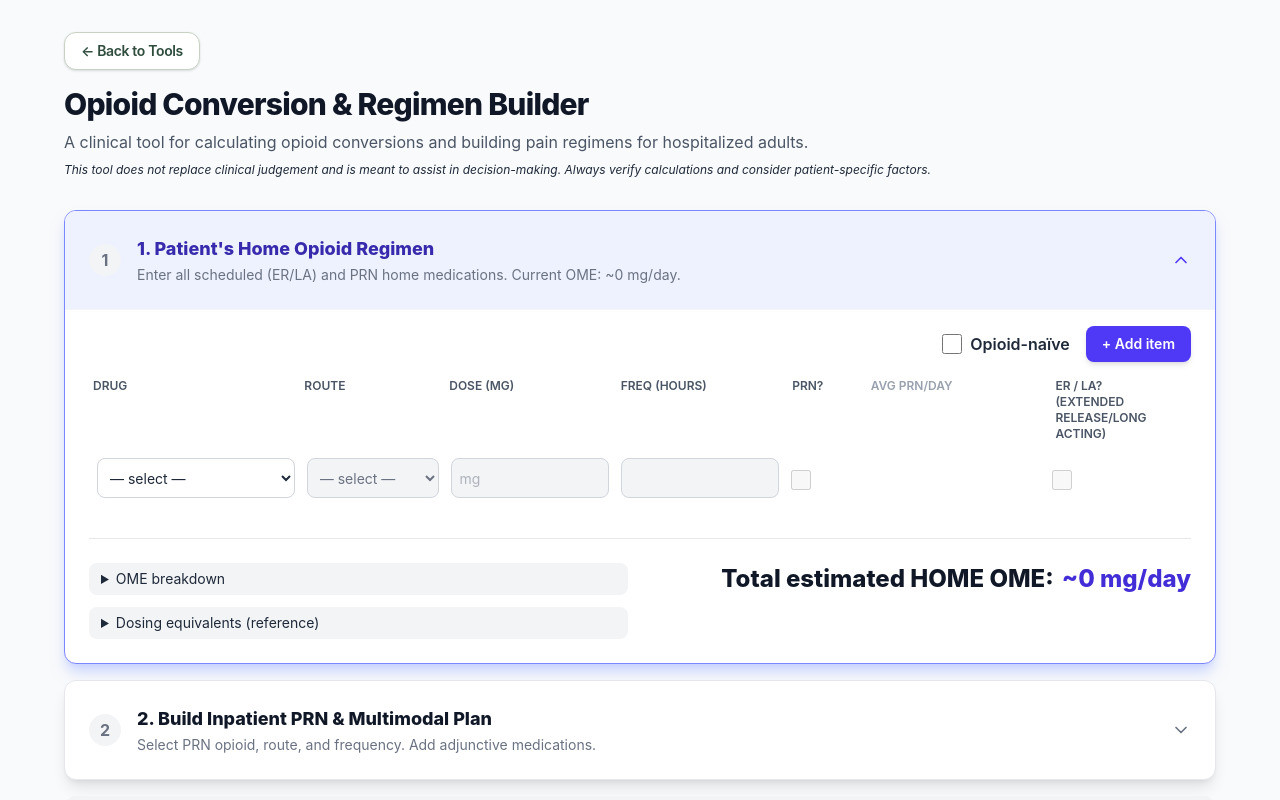
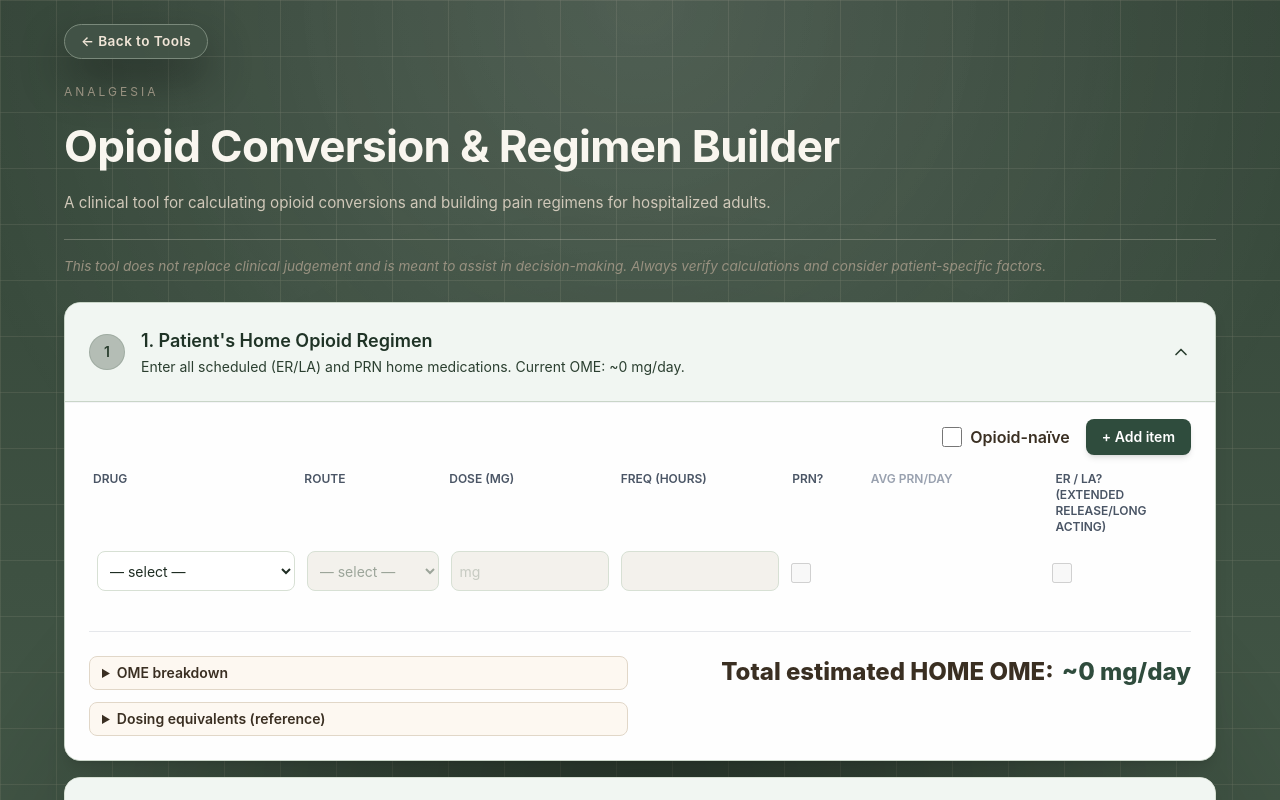
Before and after one commit to NotoMD-dev/notomed-site, a Next.js app: page /tools/opioid-calc in a window 1280 px wide. Shown: the top 800 px of the page. Built offline with nearby package versions, Linux system fonts and the light colour scheme.

Commit message:
Fix pre-op Link import

```diff
--- a/src/app/globals.css
+++ b/src/app/globals.css
@@ -44,6 +44,40 @@
   --pill-bg: #435447;
   --pill-border: #7a897b;
   --pill-text: #f0e5d7;
+
+  --tool-back-bg: rgba(67, 84, 71, 0.95);
+  --tool-back-border: #7a897b;
+  --tool-back-text: #f0e5d7;
+  --tool-header-divider: rgba(240, 229, 215, 0.25);
+  --tool-panel-header-bg: var(--hero-tone-sage-surface);
+  --tool-panel-header-hover: #e6efe8;
+  --tool-panel-header-border: var(--hero-tone-sage-border);
+  --tool-panel-header-text: var(--hero-tone-sage-title);
+  --tool-panel-header-subtext: var(--hero-tone-sage-body);
+
+  --hero-tone-sage-surface: #f1f6f2;
+  --hero-tone-sage-border: #c9d5c8;
+  --hero-tone-sage-title: #1f3326;
+  --hero-tone-sage-body: #2b3f30;
+  --hero-tone-sage-muted: #4c6052;
+
+  --hero-tone-pear-surface: #fdf8f1;
+  --hero-tone-pear-border: #eadfcd;
+  --hero-tone-pear-title: #3a2f22;
+  --hero-tone-pear-body: #4b3f31;
+  --hero-tone-pear-muted: #8c7560;
+
+  --hero-tone-rose-surface: #fdf5f6;
+  --hero-tone-rose-border: #f0d7dd;
+  --hero-tone-rose-title: #3c262b;
+  --hero-tone-rose-body: #4f3037;
+  --hero-tone-rose-muted: #a06a73;
+
+  --hero-tone-dusk-surface: #ecf1ee;
+  --hero-tone-dusk-border: #c4d0c8;
+  --hero-tone-dusk-title: #142820;
+  --hero-tone-dusk-body: #1f3329;
+  --hero-tone-dusk-muted: #52645b;
 }
 
 :root[data-theme="light"] {
@@ -85,6 +119,40 @@
   --pill-bg: #d8c8b0;
   --pill-border: #b7a88f;
   --pill-text: #2f271d;
+
+  --tool-back-bg: rgba(83, 101, 88, 0.15);
+  --tool-back-border: #748a78;
+  --tool-back-text: #2f271d;
+  --tool-header-divider: rgba(32, 25, 19, 0.15);
+  --tool-panel-header-bg: var(--hero-tone-sage-surface);
+  --tool-panel-header-hover: #dce8e0;
+  --tool-panel-header-border: var(--hero-tone-sage-border);
+  --tool-panel-header-text: var(--hero-tone-sage-title);
+  --tool-panel-header-subtext: var(--hero-tone-sage-body);
+
+  --hero-tone-sage-surface: #f1f6f2;
+  --hero-tone-sage-border: #c9d5c8;
+  --hero-tone-sage-title: #1f3326;
+  --hero-tone-sage-body: #2b3f30;
+  --hero-tone-sage-muted: #4c6052;
+
+  --hero-tone-pear-surface: #fdf8f1;
+  --hero-tone-pear-border: #eadfcd;
+  --hero-tone-pear-title: #3a2f22;
+  --hero-tone-pear-body: #4b3f31;
+  --hero-tone-pear-muted: #8c7560;
+
+  --hero-tone-rose-surface: #fdf5f6;
+  --hero-tone-rose-border: #f0d7dd;
+  --hero-tone-rose-title: #3c262b;
+  --hero-tone-rose-body: #4f3037;
+  --hero-tone-rose-muted: #a06a73;
+
+  --hero-tone-dusk-surface: #ecf1ee;
+  --hero-tone-dusk-border: #c4d0c8;
+  --hero-tone-dusk-title: #142820;
+  --hero-tone-dusk-body: #1f3329;
+  --hero-tone-dusk-muted: #52645b;
 }
 
 @theme inline {
@@ -203,6 +271,92 @@ body {
   color: var(--accent-hover);
 }
 
+.tool-shell {
+  min-height: 100vh;
+  color: var(--text-primary);
+}
+
+.tool-back-link {
+  display: inline-flex;
+  align-items: center;
+  gap: 0.5rem;
+  border-radius: 999px;
+  border: 1px solid var(--tool-back-border);
+  background-color: var(--tool-back-bg);
+  padding: 0.4rem 1rem;
+  font-size: 0.85rem;
+  font-weight: 600;
+  letter-spacing: 0.03em;
+  color: var(--tool-back-text);
+  text-decoration: none;
+  box-shadow: 0 20px 45px rgba(0, 0, 0, 0.35);
+  transition: border-color 0.2s ease, color 0.2s ease, transform 0.2s ease;
+}
+
+.tool-back-link:hover {
+  border-color: var(--accent);
+  color: var(--accent-hover);
+  transform: translateY(-1px);
+}
+
+
+.tool-header {
+  padding: 0;
+}
+
+.tool-header-aside {
+  color: var(--text-body);
+}
+
+.tool-header-title {
+  font-size: clamp(2rem, 4vw, 2.75rem);
+  font-weight: 700;
+  letter-spacing: -0.015em;
+  color: var(--text-heading);
+}
+
+.tool-header-eyebrow {
+  font-size: 0.75rem;
+  text-transform: uppercase;
+  letter-spacing: 0.25em;
+  color: var(--text-muted);
+}
+
+.tool-header-copy,
+.tool-header-footnote {
+  color: var(--text-body);
+  font-size: 0.95rem;
+  line-height: 1.6;
+}
+
+.tool-header-footnote {
+  margin-top: 1.5rem;
+  border-top: 1px solid var(--tool-header-divider);
+  padding-top: 1rem;
+  font-size: 0.85rem;
+  font-style: italic;
+  color: var(--text-muted);
+}
+
+.tool-module-header {
+  background-color: var(--tool-panel-header-bg);
+  border-bottom: 1px solid var(--tool-panel-header-border);
+  color: var(--tool-panel-header-text);
+}
+
+button.tool-module-header:hover {
+  background-color: var(--tool-panel-header-hover);
+}
+
+.tool-module-title {
+  color: var(--tool-panel-header-text);
+}
+
+.tool-module-subtext,
+.tool-module-icon {
+  color: var(--tool-panel-header-subtext);
+}
+
 /* Light theme overrides for legacy utility classes still using fixed colors */
 :root[data-theme="light"] .text-\[\#f9f6ef\] {
   color: var(--text-heading) !important;
--- a/src/app/tools/hypona-calc/client-page.tsx
+++ b/src/app/tools/hypona-calc/client-page.tsx
@@ -1,7 +1,7 @@
 "use client";
 
 import React, { useMemo, useState } from "react";
-import Link from "next/link";
+import ToolPageShell from "@/components/ToolPageShell";
 import AiPlanPanel from "@/components/AiPlanPanel";
 import type { StructuredData } from "@/lib/getAIPlan";
 import {
@@ -411,7 +411,7 @@ function computeAssessment(
    UI PRIMITIVES
    ========================= */
 
-   function Section({
+  function Section({
     title,
     icon,
     children,
@@ -422,12 +422,10 @@ function computeAssessment(
   }) {
     return (
       <div className="rounded-2xl border border-[#d7e0d4] bg-white shadow-sm mb-6 overflow-hidden">
-        {/* taller top bar */}
-        <div className="flex items-center gap-3 px-5 py-4 bg-[#eef2ed]/70 border-b border-[#d7e0d4]">
-          {icon ? <span className="text-[#355a45] text-lg">{icon}</span> : null}
-          <h2 className="text-sm font-semibold text-gray-900">{title}</h2>
+        <div className="tool-module-header flex items-center gap-3 px-5 py-4">
+          {icon ? <span className="tool-module-icon text-lg">{icon}</span> : null}
+          <h2 className="tool-module-title text-sm font-semibold tracking-wide uppercase">{title}</h2>
         </div>
-        {/* body with a little extra top space */}
         <div className="p-5 pt-6">{children}</div>
       </div>
     );
@@ -682,7 +680,7 @@ function HyponatremiaAppContent() {
   };
 
   return (
-    <main className="max-w-5xl mx-auto px-6 pb-10">
+    <main className="px-4 pb-10 sm:px-6">
       <div className="grid md:grid-cols-2 gap-6">
         {/* LEFT PANEL */}
         <div className="md:col-span-1">
@@ -995,32 +993,22 @@ function HyponatremiaAppContent() {
 
 export default function HyponatremiaPage() {
   return (
-    <div className="min-h-screen bg-gray-50 font-sans text-gray-800">
-      {/* BACK BUTTON */}
-      <div className="mx-auto mb-4 max-w-5xl px-6 pt-6">
-        <Link
-          href="/tools"
-          className="inline-flex items-center gap-2 rounded-xl border border-[#c7d2c5] bg-white px-4 py-2 text-sm font-semibold tracking-tight text-[#2f4c3d] shadow-sm transition hover:border-[#9eb39f] hover:bg-[#eef2ed]"
-        >
-          ← Back to Tools
-        </Link>
-      </div>
-
-      {/* HEADER */}
-      <header className="mx-auto mb-8 max-w-5xl px-6">
-        <h1 className="text-3xl font-extrabold tracking-tight text-gray-900">
-          Hyponatremia Calculator — v4.1
-        </h1>
-        <p className="mt-2 text-base text-gray-600">
-          A guided clinical tool for evaluating low sodium with safety guardrails.
+    <ToolPageShell
+      title="Hyponatremia Calculator — v4.1"
+      eyebrow="Electrolytes"
+      description={
+        <p>A guided clinical tool for evaluating low sodium with safety guardrails.</p>
+      }
+      footnote={
+        <p>
+          This tool does not replace clinical judgement and is meant to assist in decision-making. Always verify
+          calculations and consider patient-specific factors.
         </p>
-        <p className="mt-2 text-xs italic text-gray-800">
-          This tool does not replace clinical judgement and is meant to assist in decision-making.
-          Always verify calculations and consider patient-specific factors.
-        </p>
-      </header>
-
+      }
+      maxWidthClass="max-w-5xl"
+      bodyClassName="mx-auto max-w-5xl"
+    >
       <HyponatremiaAppContent />
-    </div>
+    </ToolPageShell>
   );
 }
--- a/src/app/tools/opioid-calc/client-page.tsx
+++ b/src/app/tools/opioid-calc/client-page.tsx
@@ -2,7 +2,7 @@
 "use client";
 
 import React, { useState } from "react";
-import Link from "next/link";
+import ToolPageShell from "@/components/ToolPageShell";
 import { RegimenProvider, useRegimenContext } from "@/context/RegimenContext";
 import { HomeRegimenInput } from "@/components/HomeRegimenInput";
 import { PRNSuggestionTable } from "@/components/PRNSuggestionTable";
@@ -20,13 +20,20 @@ function AppContent() {
   const { ome, opioidNaive } = useRegimenContext();
   const [activeStep, setActiveStep] = useState(1);
   const [showQuick, setShowQuick] = useState(false);
+  const toggleQuick = () => setShowQuick((prev) => !prev);
+  const handleQuickKeyDown = (event: React.KeyboardEvent<HTMLDivElement>) => {
+    if (event.key === "Enter" || event.key === " ") {
+      event.preventDefault();
+      toggleQuick();
+    }
+  };
 
   // Logic to determine if a step is complete (gates the next step)
   const isStep1Complete = opioidNaive || ome > 0;
   const isStep2Complete = isStep1Complete;
 
   return (
-    <div className="max-w-6xl mx-auto space-y-4">
+    <div className="space-y-4">
       {/* 1. Home Regimen (Step 1) */}
       <AccordionStep
         step={1}
@@ -77,22 +84,31 @@ function AppContent() {
 
       {/* Quick Converter - Secondary Tool */}
       <div
-        className={`bg-white rounded-xl shadow-lg border transition-all duration-300 ${
-          showQuick ? "border-[#8aa291] shadow-[0_14px_36px_rgba(63,107,83,0.18)]" : "border-gray-200"
+        className={`rounded-2xl border bg-white/95 shadow-sm overflow-hidden transition-all duration-300 ${
+          showQuick
+            ? "border-[color:var(--tool-panel-header-border)] shadow-[0_18px_50px_rgba(12,18,15,0.35)]"
+            : "border-[#d7e0d4]"
         }`}
       >
         <div
-          className="w-full flex items-center justify-between p-6 hover:bg-gray-50 cursor-pointer"
-          onClick={() => setShowQuick(!showQuick)}
+          role="button"
+          tabIndex={0}
+          aria-expanded={showQuick}
+          onClick={toggleQuick}
+          onKeyDown={handleQuickKeyDown}
+          className="tool-module-header flex items-center justify-between px-6 py-5 cursor-pointer"
         >
-          <h3 className="text-lg font-extrabold text-gray-900">
-            Quick Opioid-to-Opioid Converter
-          </h3>
+          <div>
+            <h3 className="tool-module-title text-lg font-semibold">Quick Opioid-to-Opioid Converter</h3>
+            <p className="tool-module-subtext mt-0.5 text-sm">
+              Lightweight panel for one-off opioid conversions.
+            </p>
+          </div>
           <Switch checked={showQuick} onChange={setShowQuick} />
         </div>
 
         {showQuick && (
-          <div className="p-6 pt-4 border-t border-gray-100">
+          <div className="border-t border-gray-100 bg-white/95 p-6 pt-4">
             <QuickConvert />
           </div>
         )}
@@ -104,34 +120,22 @@ function AppContent() {
 export default function OpioidConversionPage() {
   return (
     <RegimenProvider>
-      <div className="min-h-screen bg-gray-50 p-4 sm:p-6 lg:p-8 font-sans text-gray-800">
-        {/* BACK BUTTON (top-left, like About) */}
-        <div className="mx-auto mb-4 max-w-6xl">
-          <Link
-            href="/tools"
-            className="inline-flex items-center gap-2 rounded-xl border border-[#c7d2c5] bg-white px-4 py-2 text-sm font-semibold tracking-tight text-[#2f4c3d] shadow-sm transition hover:border-[#9eb39f] hover:bg-[#eef2ed]"
-          >
-            ← Back to Tools
-          </Link>
-        </div>
-
-        {/* HEADER */}
-        <header className="max-w-6xl mx-auto mb-8">
-          <h1 className="text-3xl font-extrabold text-gray-900 tracking-tight">
-            Opioid Conversion &amp; Regimen Builder
-          </h1>
-          <p className="mt-2 text-base text-gray-600">
-            A clinical tool for calculating opioid conversions and building pain regimens for
-            hospitalized adults.
+      <ToolPageShell
+        title="Opioid Conversion & Regimen Builder"
+        eyebrow="Analgesia"
+        description={
+          <p>A clinical tool for calculating opioid conversions and building pain regimens for hospitalized adults.</p>
+        }
+        footnote={
+          <p>
+            This tool does not replace clinical judgement and is meant to assist in decision-making. Always verify calculations
+            and consider patient-specific factors.
           </p>
-          <p className="text-xs text-gray-800 italic mt-2">
-            This tool does not replace clinical judgement and is meant to assist in decision-making.
-            Always verify calculations and consider patient-specific factors.
-          </p>
-        </header>
-
+        }
+        bodyClassName="space-y-6"
+      >
         <AppContent />
-      </div>
+      </ToolPageShell>
     </RegimenProvider>
   );
 }
--- a/src/components/AccordionStep.tsx
+++ b/src/components/AccordionStep.tsx
@@ -14,8 +14,10 @@ interface AccordionStepProps {
 }
 
 const statusClasses = {
-  complete: "bg-green-100 text-green-700",
-  incomplete: "bg-gray-100 text-gray-500",
+  complete:
+    "bg-[color:rgba(210,126,88,0.2)] text-[color:var(--accent)] border border-[color:rgba(210,126,88,0.35)]",
+  incomplete:
+    "bg-[color:rgba(67,84,71,0.35)] text-[color:var(--tool-panel-header-subtext)] border border-[color:rgba(122,137,123,0.35)]",
 };
 
 export function AccordionStep({
@@ -31,43 +33,45 @@ export function AccordionStep({
 
   return (
     <div
-      className={`bg-white rounded-xl shadow-lg border transition-all duration-300 overflow-hidden ${
-        isOpen ? 'border-indigo-400 shadow-indigo-200' : 'border-gray-200'
+      className={`rounded-2xl border bg-white/95 shadow-lg transition-all duration-300 overflow-hidden ${
+        isOpen
+          ? 'border-[color:var(--tool-panel-header-border)] shadow-[0_18px_50px_rgba(12,18,15,0.35)]'
+          : 'border-[#d7e0d4]'
       }`}
     >
       {/* HEADER */}
       <button
         onClick={onToggle}
-        className={`w-full flex items-center justify-between p-6 transition-colors duration-200 ${
-          isOpen ? 'bg-indigo-50 hover:bg-indigo-100' : 'hover:bg-gray-50'
+        className={`tool-module-header w-full flex items-center justify-between p-6 transition-colors duration-200 ${
+          isOpen ? 'shadow-[inset_0_1px_0_rgba(255,255,255,0.08)]' : ''
         }`}
         aria-expanded={isOpen}
       >
         <div className="flex items-center text-left">
           {/* STEP NUMBER & STATUS */}
-          <div className={`w-8 h-8 rounded-full flex items-center justify-center font-bold mr-4 shrink-0 ${statusClasses[currentStatus]}`}>
+          <div
+            className={`mr-4 flex h-9 w-9 shrink-0 items-center justify-center rounded-full text-sm font-semibold ${statusClasses[currentStatus]}`}
+          >
             {isComplete ? <Check size={18} /> : step}
           </div>
 
           <div>
-            <h2 className={`text-lg font-extrabold ${isOpen ? 'text-indigo-800' : 'text-gray-900'}`}>{title}</h2>
-            <p className="text-sm text-gray-500 mt-0.5">{subTitle}</p>
+            <h2 className="tool-module-title text-lg font-semibold">{title}</h2>
+            <p className="tool-module-subtext mt-0.5 text-sm">{subTitle}</p>
           </div>
         </div>
 
         {/* TOGGLE ICON */}
         <ChevronDown
-            className={`w-5 h-5 text-gray-500 transition-transform ${isOpen ? 'rotate-180 text-indigo-600' : ''}`}
+          className={`h-5 w-5 text-[color:var(--tool-panel-header-subtext)] transition-transform ${
+            isOpen ? 'rotate-180' : ''
+          }`}
         />
       </button>
 
       {/* CONTENT */}
       {/* Only render content if it's open */}
-      {isOpen && (
-        <div className="p-6 pt-4 border-t border-gray-100">
-          {children}
-        </div>
-      )}
+      {isOpen && <div className="border-t border-gray-100 bg-white/95 p-6 pt-4">{children}</div>}
     </div>
   );
 }
--- a/src/components/HomeRegimenInput.tsx
+++ b/src/components/HomeRegimenInput.tsx
@@ -21,9 +21,9 @@ export function HomeRegimenInput() {
 
   const isFentanyl = (drug?: Opioid) => drug === "fentanyl_tds";
   const inputClass =
-    "w-full h-10 px-2 py-2 border border-gray-300 rounded-lg bg-white text-gray-800 text-sm focus:ring-1 focus:ring-indigo-500 focus:border-indigo-500 transition-shadow disabled:bg-gray-100 disabled:text-gray-500";
+    "w-full h-10 px-2 py-2 border border-[#d7e0d4] rounded-lg bg-white text-[#1f2d23] text-sm focus:ring-1 focus:ring-[#c1d1c3] focus:border-[#7b9884] transition-shadow disabled:bg-[#f3f1ec] disabled:text-[#9ca59a]";
   const checkClass =
-    "form-checkbox h-5 w-5 rounded transition-colors text-indigo-600 focus:ring-indigo-500";
+    "form-checkbox h-5 w-5 rounded transition-colors text-[#3f6b53] focus:ring-[#c1d1c3] focus:ring-offset-0";
 
   // 8-column grid
   const rowGridStyle = {
@@ -32,6 +32,8 @@ export function HomeRegimenInput() {
   } as const;
 
   const buttonStyle = "px-4 py-2 text-sm font-semibold rounded-lg transition-colors shadow-md";
+  const detailSummaryClass =
+    "px-3 py-1.5 rounded-lg border border-[#e1d7c8] bg-[color:var(--hero-tone-pear-surface)] text-[color:var(--hero-tone-pear-title)] hover:bg-[#f8f2e8] cursor-pointer font-semibold";
   const removeButtonStyle =
     "p-1 border border-transparent text-red-500 rounded-md hover:bg-red-50 hover:border-red-300 transition-colors h-8 w-8 text-lg flex items-center justify-center";
 
@@ -40,10 +42,10 @@ export function HomeRegimenInput() {
       <div className="flex justify-between items-center gap-3 mb-4">
         {/* Removed redundant <h3> header */}
         <div className="flex items-center gap-4 ml-auto">
-          <label className="flex items-center gap-2 text-base font-semibold text-gray-800 cursor-pointer">
+          <label className="flex items-center gap-2 text-base font-semibold text-[color:var(--hero-tone-pear-title)] cursor-pointer">
             <input
               type="checkbox"
-              className="form-checkbox h-5 w-5 text-indigo-600 rounded focus:ring-indigo-500"
+              className="form-checkbox h-5 w-5 rounded focus:ring-[#c1d1c3] text-[#3f6b53]"
               checked={opioidNaive}
               onChange={(e) => setOpioidNaive(e.target.checked)}
             />
@@ -52,8 +54,8 @@ export function HomeRegimenInput() {
           <button
             type="button"
             className={`${buttonStyle} ${opioidNaive
-                ? "bg-gray-300 text-gray-600 cursor-not-allowed"
-                : "bg-indigo-600 hover:bg-indigo-700 text-white"
+                ? "bg-[#e0e5db] text-[#8b9688] cursor-not-allowed"
+                : "bg-[#2f4c3d] hover:bg-[#253c30] text-white"
               }`}
             onClick={addHomeRow}
             disabled={opioidNaive}
@@ -175,7 +177,7 @@ export function HomeRegimenInput() {
                     <input
                       disabled={opioidNaive || !r.drug || !!r.isER}
                       type="checkbox"
-                      className={`${checkClass} ${r.isER ? "text-gray-400" : "text-indigo-600"
+                      className={`${checkClass} ${r.isER ? "text-[#9ca59a]" : "text-[#3f6b53]"
                         }`}
                       checked={!!r.isPRN}
                       onChange={(e) =>
@@ -218,7 +220,7 @@ export function HomeRegimenInput() {
                     <input
                       disabled={opioidNaive || !r.drug || !!r.isPRN}
                       type="checkbox"
-                      className={`${checkClass} ${r.isPRN ? "text-gray-400" : "text-indigo-600"
+                      className={`${checkClass} ${r.isPRN ? "text-[#9ca59a]" : "text-[#3f6b53]"
                         }`}
                       checked={!!r.isER}
                       onChange={(e) =>
@@ -256,8 +258,8 @@ export function HomeRegimenInput() {
           <div className="grid grid-cols-1 lg:grid-cols-2 gap-6 items-start">
             {/* LEFT */}
             <div className="space-y-3">
-              <details className="text-sm">
-                <summary className="px-3 py-1.5 rounded-lg bg-gray-100 hover:bg-gray-200 cursor-pointer">
+              <details className="text-sm text-[color:var(--hero-tone-pear-title)]">
+                <summary className={detailSummaryClass}>
                   OME breakdown
                 </summary>
                 <ul className="mt-2 pl-5 list-disc space-y-1 text-gray-700">
@@ -265,8 +267,8 @@ export function HomeRegimenInput() {
                 </ul>
               </details>
 
-              <details className="text-sm">
-                <summary className="px-3 py-1.5 rounded-lg bg-gray-100 hover:bg-gray-200 cursor-pointer">
+              <details className="text-sm text-[color:var(--hero-tone-pear-title)]">
+                <summary className={detailSummaryClass}>
                   Dosing equivalents (reference)
                 </summary>
                 <div className="mt-2">
@@ -277,9 +279,9 @@ export function HomeRegimenInput() {
 
             {/* RIGHT */}
             <div className="flex lg:justify-end">
-              <div className="text-xl lg:text-2xl font-extrabold text-gray-900">
+              <div className="text-xl lg:text-2xl font-extrabold text-[color:var(--hero-tone-pear-title)]">
                 Total estimated HOME OME:
-                <span className="text-indigo-700 ml-2">~{Math.round(ome)} mg/day</span>
+                <span className="text-[#2f4c3d] ml-2">~{Math.round(ome)} mg/day</span>
               </div>
             </div>
           </div>
--- /dev/null
+++ b/src/components/ToolPageShell.tsx
@@ -0,0 +1,60 @@
+import Link from "next/link";
+import type { ReactNode } from "react";
+
+interface ToolPageShellProps {
+  title: string;
+  eyebrow?: string;
+  description?: ReactNode;
+  footnote?: ReactNode;
+  heroAside?: ReactNode;
+  children: ReactNode;
+  backHref?: string;
+  backLabel?: string;
+  maxWidthClass?: string;
+  bodyClassName?: string;
+}
+
+export function ToolPageShell({
+  title,
+  eyebrow,
+  description,
+  footnote,
+  heroAside,
+  children,
+  backHref = "/tools",
+  backLabel = "Back to Tools",
+  maxWidthClass = "max-w-6xl",
+  bodyClassName = "",
+}: ToolPageShellProps) {
+  return (
+    <div className="tool-shell theme-shell theme-grid theme-lacquer">
+      <div className={`relative z-10 px-4 pb-16 pt-6 sm:px-6 lg:px-10`}>
+        <div className={`mx-auto w-full ${maxWidthClass} space-y-6`}>
+          <div>
+            <Link href={backHref} className="tool-back-link">
+              ← {backLabel}
+            </Link>
+          </div>
+
+          <section className="tool-header">
+            <div className="flex flex-col gap-6 md:flex-row md:items-start md:justify-between">
+              <div className="space-y-3">
+                {eyebrow ? <p className="tool-header-eyebrow">{eyebrow}</p> : null}
+                <h1 className="tool-header-title">{title}</h1>
+                {description ? <div className="tool-header-copy">{description}</div> : null}
+              </div>
+
+              {heroAside ? <div className="tool-header-aside">{heroAside}</div> : null}
+            </div>
+
+            {footnote ? <div className="tool-header-footnote">{footnote}</div> : null}
+          </section>
+
+          <div className={bodyClassName}>{children}</div>
+        </div>
+      </div>
+    </div>
+  );
+}
+
+export default ToolPageShell;
```
Also changed, not shown: src/app/tools/preop-note/client-page.tsx (+4 -4 lines), src/components/AiPlanPanel.tsx (+11 -9 lines), src/components/QuickConvert.tsx (+4 -4 lines), src/components/RegimenSummary.tsx (+4 -5 lines), src/components/ui/Switch.tsx (+5 -3 lines).
